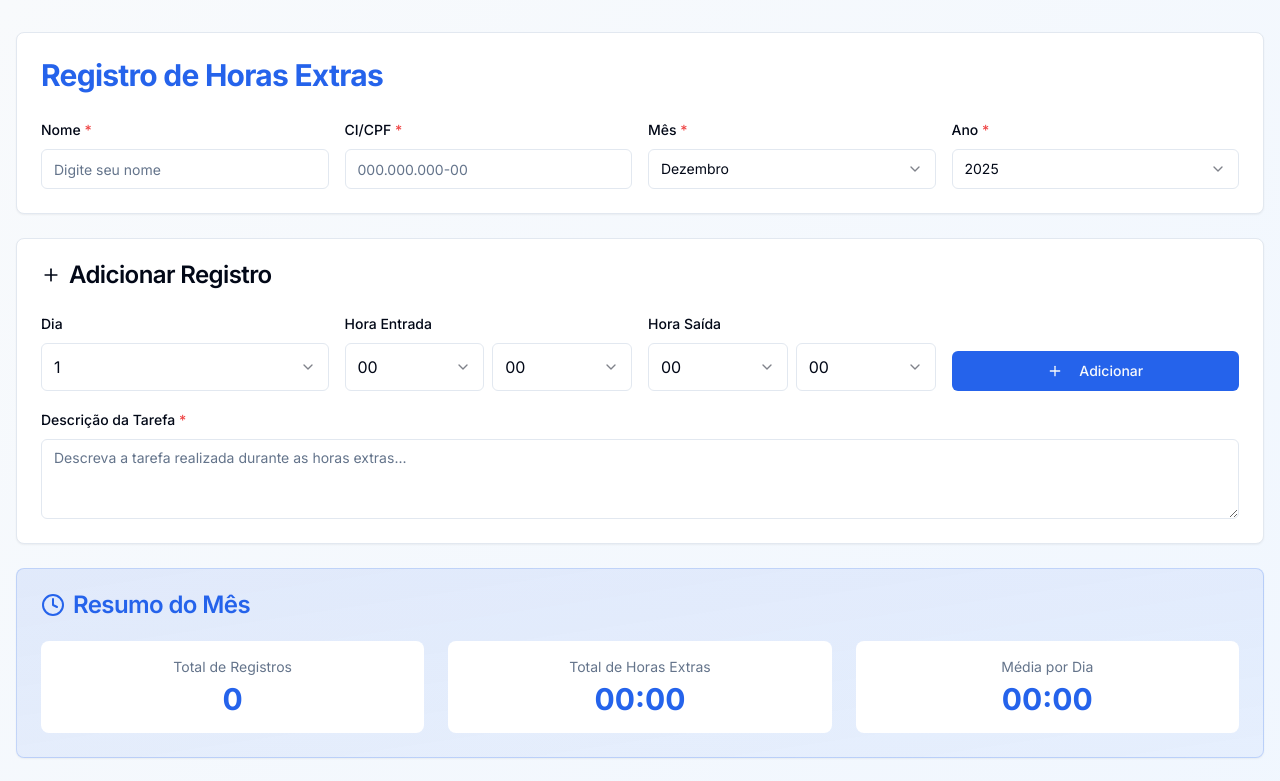
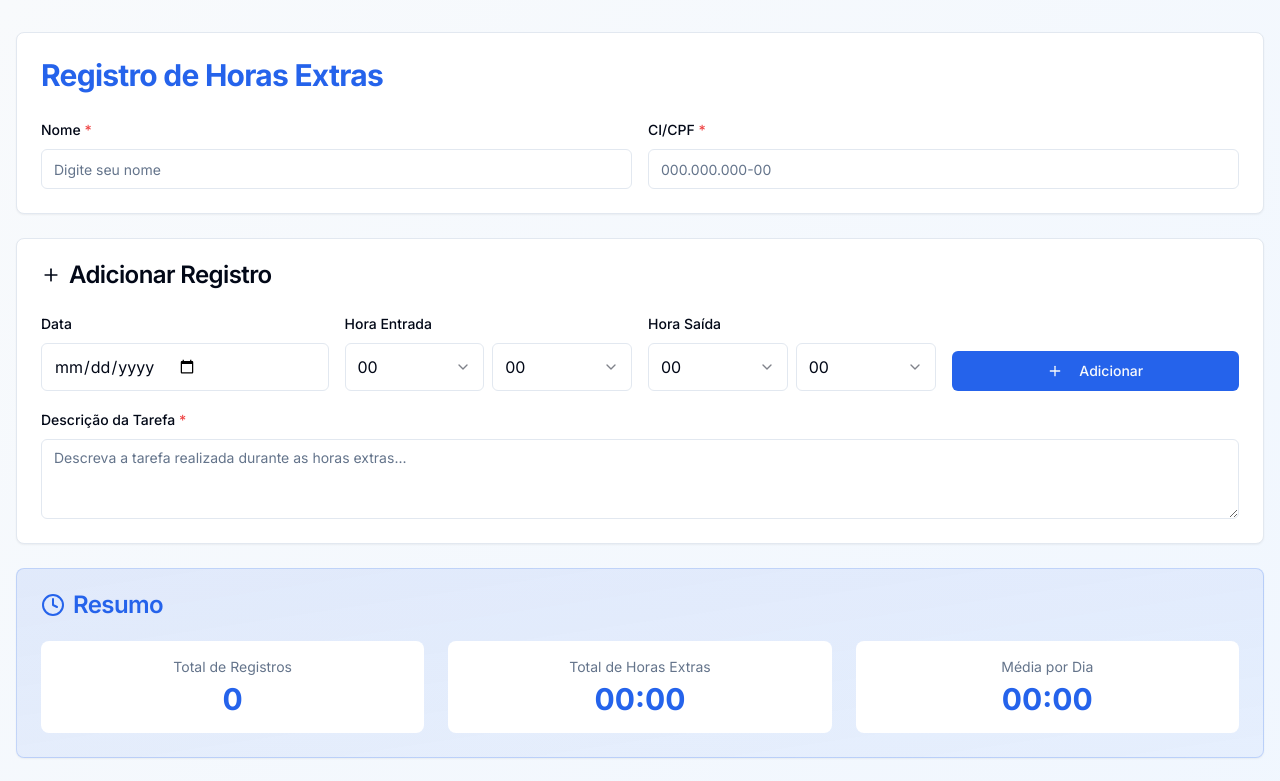
Before and after one commit to filipesr/registrar-hora-extra, a Next.js app: page / in a window 1280 px wide. Shown: the top 781 px of the page. Built offline with nearby package versions, Linux system fonts and the light colour scheme.

Commit message:
adjustment of overtime date

```diff
--- a/app/admin/page.tsx
+++ b/app/admin/page.tsx
@@ -6,8 +6,8 @@ import { Card, CardContent, CardHeader, CardTitle } from '@/components/ui/card';
 import { Input } from '@/components/ui/input';
 import { Textarea } from '@/components/ui/textarea';
 import { OvertimeData, OvertimeEntry } from '@/types/overtime';
-import { calculateOvertimeHours, formatHours, getDayOfWeek } from '@/utils/calculations';
-import { Upload, Edit, Printer, Save, Trash2, X, Download } from 'lucide-react';
+import { calculateOvertimeHours, formatHours, getDayOfWeek, formatDate } from '@/utils/calculations';
+import { Upload, Edit, Printer, Save, Trash2, Download } from 'lucide-react';
 
 export default function AdminPage() {
   const [data, setData] = useState<OvertimeData | null>(null);
@@ -48,26 +48,14 @@ export default function AdminPage() {
     setHasChanges(true);
   };
 
-  const updateMonth = (month: string) => {
-    if (!data) return;
-    setData({ ...data, month: parseInt(month) });
-    setHasChanges(true);
-  };
-
-  const updateYear = (year: string) => {
-    if (!data) return;
-    setData({ ...data, year: parseInt(year) });
-    setHasChanges(true);
-  };
-
   const updateEntry = (index: number, field: keyof OvertimeEntry, value: string | number) => {
     if (!data) return;
 
     const updatedEntries = [...data.entries];
     const entry = { ...updatedEntries[index] };
 
-    if (field === 'day') {
-      entry.day = parseInt(value as string);
+    if (field === 'date') {
+      entry.date = value as string;
     } else if (field === 'startTime' || field === 'endTime') {
       entry[field] = value as string;
       // Recalculate hours when time changes
@@ -91,8 +79,7 @@ export default function AdminPage() {
       .replace(/[\u0300-\u036f]/g, '')
       .replace(/[^a-z0-9]/g, '_');
 
-    const monthStr = String(data.month).padStart(2, '0');
-    const filename = `${data.year}_${monthStr}_${sanitizedName}_ajustado.json`;
+    const filename = `${sanitizedName}_horas_extras_ajustado.json`;
 
     const jsonString = JSON.stringify(data, null, 2);
     const blob = new Blob([jsonString], { type: 'application/json' });
@@ -179,34 +166,12 @@ export default function AdminPage() {
           <Card className="print:shadow-none print:border-0">
             <CardHeader>
               <CardTitle className="text-2xl">Relatório de Horas Extras</CardTitle>
-              <div className="grid grid-cols-2 md:grid-cols-4 gap-4 mt-4 text-sm">
+              <div className="grid grid-cols-2 gap-4 mt-4 text-sm">
                 <div>
                   <span className="font-semibold">Nome:</span> {data.name}
                 </div>
                 <div>
                   <span className="font-semibold">CPF:</span> {data.cpf}
-                </div>
-                <div className="flex items-center gap-2">
-                  <span className="font-semibold">Mês:</span>
-                  <Input
-                    type="number"
-                    value={data.month}
-                    onChange={(e) => updateMonth(e.target.value)}
-                    className="w-16 h-8 print:border-0 print:bg-transparent print:p-0"
-                    min={1}
-                    max={12}
-                  />
-                </div>
-                <div className="flex items-center gap-2">
-                  <span className="font-semibold">Ano:</span>
-                  <Input
-                    type="number"
-                    value={data.year}
-                    onChange={(e) => updateYear(e.target.value)}
-                    className="w-20 h-8 print:border-0 print:bg-transparent print:p-0"
-                    min={2000}
-                    max={2100}
-                  />
                 </div>
               </div>
             </CardHeader>
@@ -215,7 +180,7 @@ export default function AdminPage() {
                 <table className="w-full border-collapse">
                   <thead>
                     <tr className="border-b-2 border-primary">
-                      <th className="text-left p-2">Dia</th>
+                      <th className="text-left p-2">Data</th>
                       <th className="text-left p-2">Dia Semana</th>
                       <th className="text-left p-2">Entrada</th>
                       <th className="text-left p-2">Saída</th>
@@ -226,11 +191,23 @@ export default function AdminPage() {
                   </thead>
                   <tbody>
                     {data.entries.map((entry, index) => {
-                      const dayOfWeek = getDayOfWeek(entry.day, data.month, data.year);
+                      const dayOfWeek = getDayOfWeek(entry.date);
+                      const formattedDate = formatDate(entry.date);
                       const isEditingRow = editingRowIndex === index;
                       return (
                         <tr key={entry.id} className="border-b border-muted">
-                          <td className="p-2">{entry.day}</td>
+                          <td className="p-2">
+                            {isEditingRow ? (
+                              <Input
+                                type="date"
+                                value={entry.date}
+                                onChange={(e) => updateEntry(index, 'date', e.target.value)}
+                                className="w-40"
+                              />
+                            ) : (
+                              formattedDate
+                            )}
+                          </td>
                           <td className="p-2">{dayOfWeek}</td>
                           <td className="p-2">
                             {isEditingRow ? (
--- a/app/page.tsx
+++ b/app/page.tsx
@@ -8,16 +8,10 @@ import { Summary } from '@/components/Summary';
 import { FileActions } from '@/components/FileActions';
 import { OvertimeData, OvertimeEntry, FormData } from '@/types/overtime';
 
-const currentDate = new Date();
-const currentMonth = currentDate.getMonth() + 1;
-const currentYear = currentDate.getFullYear();
-
 export default function Home() {
   const [formData, setFormData] = useState<FormData>({
     name: '',
     cpf: '',
-    month: currentMonth,
-    year: currentYear,
   });
 
   // Carregar nome e CPF do localStorage ao montar o componente
@@ -82,22 +76,22 @@ export default function Home() {
     entries,
   };
 
-  const existingDays = entries.map((entry) => entry.day);
+  const existingDates = entries.map((entry) => entry.date);
 
   return (
     <main className="container mx-auto px-4 py-8 max-w-7xl">
       <Header formData={formData} onChange={setFormData} />
 
-      <OvertimeForm onAdd={handleAddEntry} existingDays={existingDays} />
+      <OvertimeForm onAdd={handleAddEntry} existingDates={existingDates} />
 
       <Summary entries={entries} />
 
-      <OvertimeList entries={entries} month={formData.month} year={formData.year} onRemove={handleRemoveEntry} onClearAll={handleClearAll} />
+      <OvertimeList entries={entries} onRemove={handleRemoveEntry} onClearAll={handleClearAll} />
 
       <FileActions data={overtimeData} />
 
       <footer className="mt-12 text-center text-sm text-muted-foreground">
-        <p>Sistema de Registro de Horas Extras © {currentYear}</p>
+        <p>Sistema de Registro de Horas Extras © {new Date().getFullYear()}</p>
       </footer>
     </main>
   );
--- a/components/FileActions.tsx
+++ b/components/FileActions.tsx
@@ -20,8 +20,8 @@ export function FileActions({ data }: FileActionsProps) {
     setSuccess('');
 
     // Validar campos obrigatórios
-    if (!data.name || !data.cpf || !data.month || !data.year || data.entries.length === 0) {
-      setError('Preencha nome, CI/CPF, mês e ano para exportar o arquivo');
+    if (!data.name || !data.cpf || data.entries.length === 0) {
+      setError('Preencha nome e CI/CPF e adicione pelo menos um registro para exportar o arquivo');
       return;
     }
 
--- a/components/Header.tsx
+++ b/components/Header.tsx
@@ -2,31 +2,12 @@
 
 import { Card, CardContent, CardHeader, CardTitle } from '@/components/ui/card';
 import { Input } from '@/components/ui/input';
-import { Select, SelectContent, SelectItem, SelectTrigger, SelectValue } from '@/components/ui/select';
 import { FormData } from '@/types/overtime';
 
 interface HeaderProps {
   formData: FormData;
   onChange: (data: FormData) => void;
 }
-
-const MONTHS = [
-  { value: 1, label: 'Janeiro' },
-  { value: 2, label: 'Fevereiro' },
-  { value: 3, label: 'Março' },
-  { value: 4, label: 'Abril' },
-  { value: 5, label: 'Maio' },
-  { value: 6, label: 'Junho' },
-  { value: 7, label: 'Julho' },
-  { value: 8, label: 'Agosto' },
-  { value: 9, label: 'Setembro' },
-  { value: 10, label: 'Outubro' },
-  { value: 11, label: 'Novembro' },
-  { value: 12, label: 'Dezembro' },
-];
-
-const currentYear = new Date().getFullYear();
-const YEARS = Array.from({ length: 5 }, (_, i) => currentYear - 2 + i);
 
 export function Header({ formData, onChange }: HeaderProps) {
   return (
@@ -37,7 +18,7 @@ export function Header({ formData, onChange }: HeaderProps) {
         </CardTitle>
       </CardHeader>
       <CardContent>
-        <div className="grid grid-cols-1 md:grid-cols-2 lg:grid-cols-4 gap-4">
+        <div className="grid grid-cols-1 md:grid-cols-2 gap-4">
           <div className="space-y-2">
             <label htmlFor="name" className="text-sm font-medium">
               Nome <span className="text-destructive">*</span>
@@ -61,52 +42,6 @@ export function Header({ formData, onChange }: HeaderProps) {
               onChange={(e) => onChange({ ...formData, cpf: e.target.value })}
             />
           </div>
-
-          <div className="space-y-2">
-            <label htmlFor="month" className="text-sm font-medium">
-              Mês <span className="text-destructive">*</span>
-            </label>
-            <Select
-              value={formData.month.toString()}
-              onValueChange={(value) =>
-                onChange({ ...formData, month: parseInt(value) })
-              }
-            >
-              <SelectTrigger id="month">
-                <SelectValue placeholder="Selecione o mês" />
-              </SelectTrigger>
-              <SelectContent>
-                {MONTHS.map((month) => (
-                  <SelectItem key={month.value} value={month.value.toString()}>
-                    {month.label}
-                  </SelectItem>
-                ))}
-              </SelectContent>
-            </Select>
-          </div>
-
-          <div className="space-y-2">
-            <label htmlFor="year" className="text-sm font-medium">
-              Ano <span className="text-destructive">*</span>
-            </label>
-            <Select
-              value={formData.year.toString()}
-              onValueChange={(value) =>
-                onChange({ ...formData, year: parseInt(value) })
-              }
-            >
-              <SelectTrigger id="year">
-                <SelectValue placeholder="Selecione o ano" />
-              </SelectTrigger>
-              <SelectContent>
-                {YEARS.map((year) => (
-                  <SelectItem key={year} value={year.toString()}>
-                    {year}
-                  </SelectItem>
-                ))}
-              </SelectContent>
-            </Select>
-          </div>
         </div>
       </CardContent>
     </Card>
--- a/components/OvertimeForm.tsx
+++ b/components/OvertimeForm.tsx
@@ -4,6 +4,7 @@ import { useState } from 'react';
 import { Card, CardContent, CardHeader, CardTitle } from '@/components/ui/card';
 import { Textarea } from '@/components/ui/textarea';
 import { Button } from '@/components/ui/button';
+import { Input } from '@/components/ui/input';
 import { Select, SelectContent, SelectItem, SelectTrigger, SelectValue } from '@/components/ui/select';
 import {
   AlertDialog,
@@ -16,21 +17,21 @@ import {
   AlertDialogTitle,
 } from '@/components/ui/alert-dialog';
 import { OvertimeEntry } from '@/types/overtime';
-import { calculateOvertimeHours, isValidTimeFormat, exceedsHourLimit, formatHours } from '@/utils/calculations';
+import { calculateOvertimeHours, exceedsHourLimit, formatHours } from '@/utils/calculations';
 import { Plus, AlertTriangle } from 'lucide-react';
 import { v4 as uuidv4 } from 'uuid';
 
 interface OvertimeFormProps {
   onAdd: (entry: OvertimeEntry) => void;
-  existingDays: number[];
+  existingDates: string[];
 }
 
 // Gerar arrays de horas e minutos
 const hours = Array.from({ length: 24 }, (_, i) => String(i).padStart(2, '0'));
 const minutes = Array.from({ length: 12 }, (_, i) => String(i * 5).padStart(2, '0'));
 
-export function OvertimeForm({ onAdd, existingDays }: OvertimeFormProps) {
-  const [day, setDay] = useState('1');
+export function OvertimeForm({ onAdd, existingDates }: OvertimeFormProps) {
+  const [date, setDate] = useState('');
   const [startHour, setStartHour] = useState('00');
   const [startMinute, setStartMinute] = useState('00');
   const [endHour, setEndHour] = useState('00');
@@ -45,14 +46,13 @@ export function OvertimeForm({ onAdd, existingDays }: OvertimeFormProps) {
     setError('');
 
     // Validações
-    const dayNum = parseInt(day);
-    if (!day || dayNum < 1 || dayNum > 31) {
-      setError('Dia deve estar entre 1 e 31');
+    if (!date) {
+      setError('Selecione a data');
       return;
     }
 
-    if (existingDays.includes(dayNum)) {
-      setError('Já existe um registro para este dia');
+    if (existingDates.includes(date)) {
+      setError('Já existe um registro para esta data');
       return;
     }
 
@@ -77,7 +77,7 @@ export function OvertimeForm({ onAdd, existingDays }: OvertimeFormProps) {
 
     const entry: OvertimeEntry = {
       id: uuidv4(),
-      day: dayNum,
+      date,
       startTime,
       endTime,
       hours: overtimeHours,
@@ -95,7 +95,7 @@ export function OvertimeForm({ onAdd, existingDays }: OvertimeFormProps) {
 
   const addEntry = (entry: OvertimeEntry) => {
     onAdd(entry);
-    // setDay('');
+    // setDate('');
     // setStartHour('');
     // setStartMinute('');
     // setEndHour('');
@@ -129,21 +129,17 @@ export function OvertimeForm({ onAdd, existingDays }: OvertimeFormProps) {
           <form onSubmit={handleSubmit} className="space-y-4">
             <div className="grid grid-cols-1 md:grid-cols-4 gap-4">
               <div className="space-y-2">
-                <label htmlFor="day" className="text-sm font-medium">
-                  Dia
+                <label htmlFor="date" className="text-sm font-medium">
+                  Data
                 </label>
-                <Select value={day} onValueChange={setDay} required>
-                  <SelectTrigger id="day" className="h-12 text-base">
-                    <SelectValue placeholder="Selecione o dia" />
-                  </SelectTrigger>
-                  <SelectContent>
-                    {Array.from({ length: 31 }, (_, i) => i + 1).map((d) => (
-                      <SelectItem key={d} value={d.toString()}>
-                        {d}
-                      </SelectItem>
-                    ))}
-                  </SelectContent>
-                </Select>
+                <Input
+                  id="date"
+                  type="date"
+                  value={date}
+                  onChange={(e) => setDate(e.target.value)}
+                  required
+                  className="h-12 text-base"
+                />
               </div>
 
               <div className="space-y-2">
--- a/components/OvertimeList.tsx
+++ b/components/OvertimeList.tsx
@@ -19,14 +19,12 @@ import { List, Trash2 } from 'lucide-react';
 
 interface OvertimeListProps {
   entries: OvertimeEntry[];
-  month: number;
-  year: number;
   onRemove: (id: string) => void;
   onClearAll: () => void;
 }
 
-export function OvertimeList({ entries, month, year, onRemove, onClearAll }: OvertimeListProps) {
-  const sortedEntries = [...entries].sort((a, b) => a.day - b.day);
+export function OvertimeList({ entries, onRemove, onClearAll }: OvertimeListProps) {
+  const sortedEntries = [...entries].sort((a, b) => new Date(a.date).getTime() - new Date(b.date).getTime());
   const [showClearConfirm, setShowClearConfirm] = useState(false);
 
   const handleClearAll = () => {
@@ -41,7 +39,7 @@ export function OvertimeList({ entries, month, year, onRemove, onClearAll }: Ove
           <div className="flex items-center justify-between">
             <CardTitle className="flex items-center gap-2">
               <List className="h-5 w-5" />
-              Registros do Mês
+              Registros
             </CardTitle>
             {entries.length > 0 && (
               <Button
@@ -50,7 +48,7 @@ export function OvertimeList({ entries, month, year, onRemove, onClearAll }: Ove
                 onClick={() => setShowClearConfirm(true)}
               >
                 <Trash2 className="h-4 w-4 mr-2" />
-                Remover Todos
+                Limpar lista
               </Button>
             )}
           </div>
@@ -63,15 +61,15 @@ export function OvertimeList({ entries, month, year, onRemove, onClearAll }: Ove
         ) : (
           <div className="space-y-2">
             <div className="hidden md:grid grid-cols-10 gap-4 pb-2 border-b font-medium text-sm text-muted-foreground">
-              <div>Dia</div>
-              <div>Hora Entrada</div>
-              <div>Hora Saída</div>
-              <div>Horas Extras</div>
-              <div className='col-span-5'>Tarefa</div>
+              <div className='col-span-2'>Data</div>
+              <div>Entrada</div>
+              <div>Saída</div>
+              <div>Extras</div>
+              <div className='col-span-4'>Tarefa</div>
               <div className="text-right">Ações</div>
             </div>
             {sortedEntries.map((entry) => (
-              <OvertimeItem key={entry.id} entry={entry} month={month} year={year} onRemove={onRemove} />
+              <OvertimeItem key={entry.id} entry={entry} onRemove={onRemove} />
             ))}
           </div>
         )}
--- a/components/Summary.tsx
+++ b/components/Summary.tsx
@@ -17,7 +17,7 @@ export function Summary({ entries }: SummaryProps) {
       <CardHeader>
         <CardTitle className="flex items-center gap-2 text-primary">
           <Clock className="h-6 w-6" />
-          Resumo do Mês
+          Resumo
         </CardTitle>
       </CardHeader>
       <CardContent>
--- a/types/overtime.ts
+++ b/types/overtime.ts
@@ -1,6 +1,6 @@
 export interface OvertimeEntry {
   id: string;
-  day: number;
+  date: string;      // Formato ISO YYYY-MM-DD
   startTime: string; // Formato HH:MM
   endTime: string;   // Formato HH:MM
   hours: number;     // Horas calculadas em decimal
@@ -10,14 +10,10 @@ export interface OvertimeEntry {
 export interface OvertimeData {
   name: string;
   cpf: string;
-  month: number;
-  year: number;
   entries: OvertimeEntry[];
 }
 
 export interface FormData {
   name: string;
   cpf: string;
-  month: number;
-  year: number;
 }
--- a/utils/calculations.ts
+++ b/utils/calculations.ts
@@ -65,8 +65,16 @@ export function exceedsHourLimit(hours: number, limit: number = 4): boolean {
 /**
  * Retorna a abreviação do dia da semana (seg, ter, qua, qui, sex, sab, dom)
  */
-export function getDayOfWeek(day: number, month: number, year: number): string {
-  const date = new Date(year, month - 1, day);
+export function getDayOfWeek(dateString: string): string {
+  const date = new Date(dateString + 'T00:00:00');
   const weekDays = ['dom', 'seg', 'ter', 'qua', 'qui', 'sex', 'sab'];
   return weekDays[date.getDay()];
 }
+
+/**
+ * Formata uma data ISO (YYYY-MM-DD) para DD/MM/YYYY
+ */
+export function formatDate(dateString: string): string {
+  const [year, month, day] = dateString.split('-');
+  return `${day}/${month}/${year}`;
+}
```
Also changed, not shown: components/OvertimeItem.tsx (+9 -10 lines), utils/fileHandlers.ts (+20 -7 lines).
